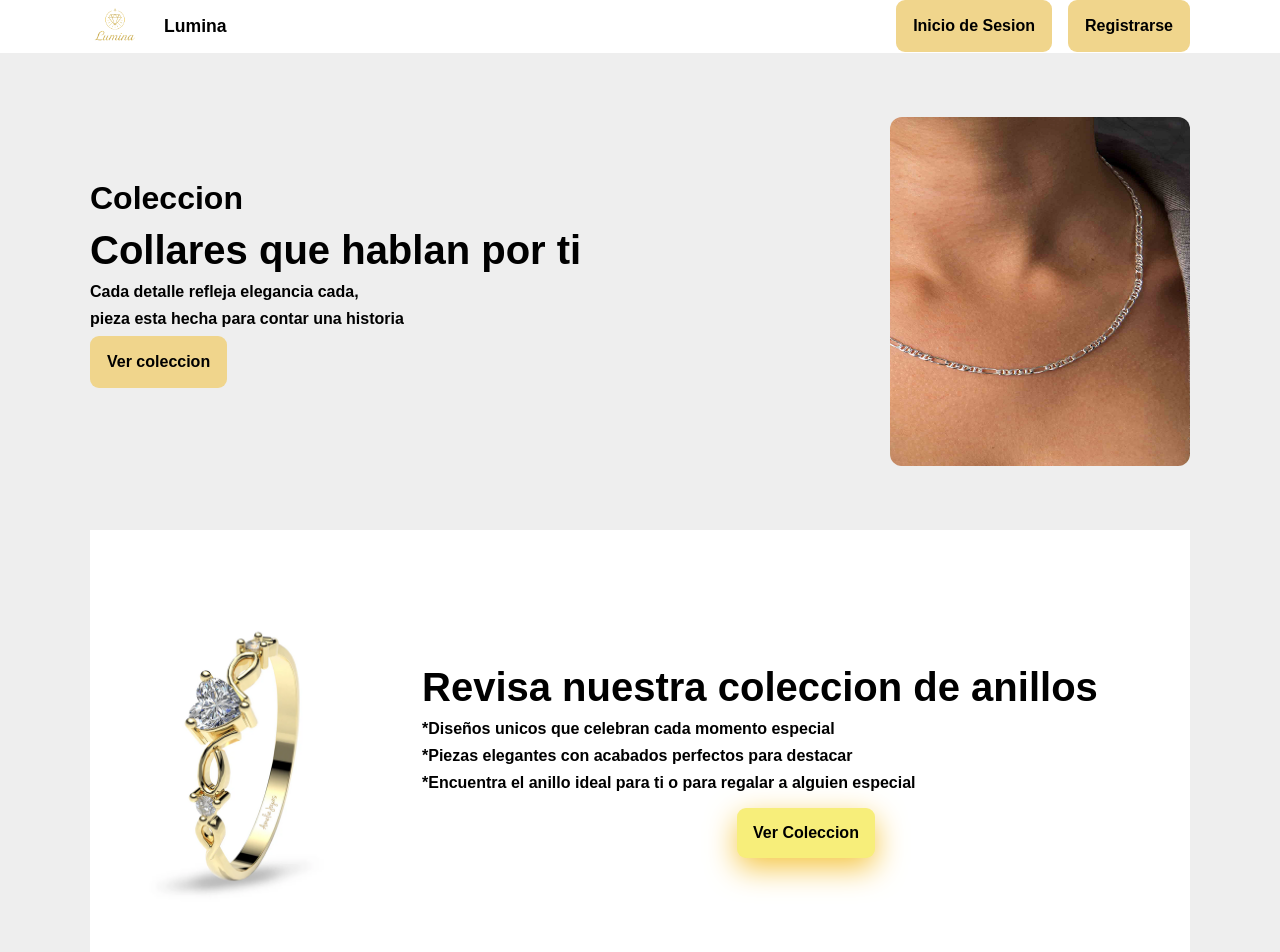
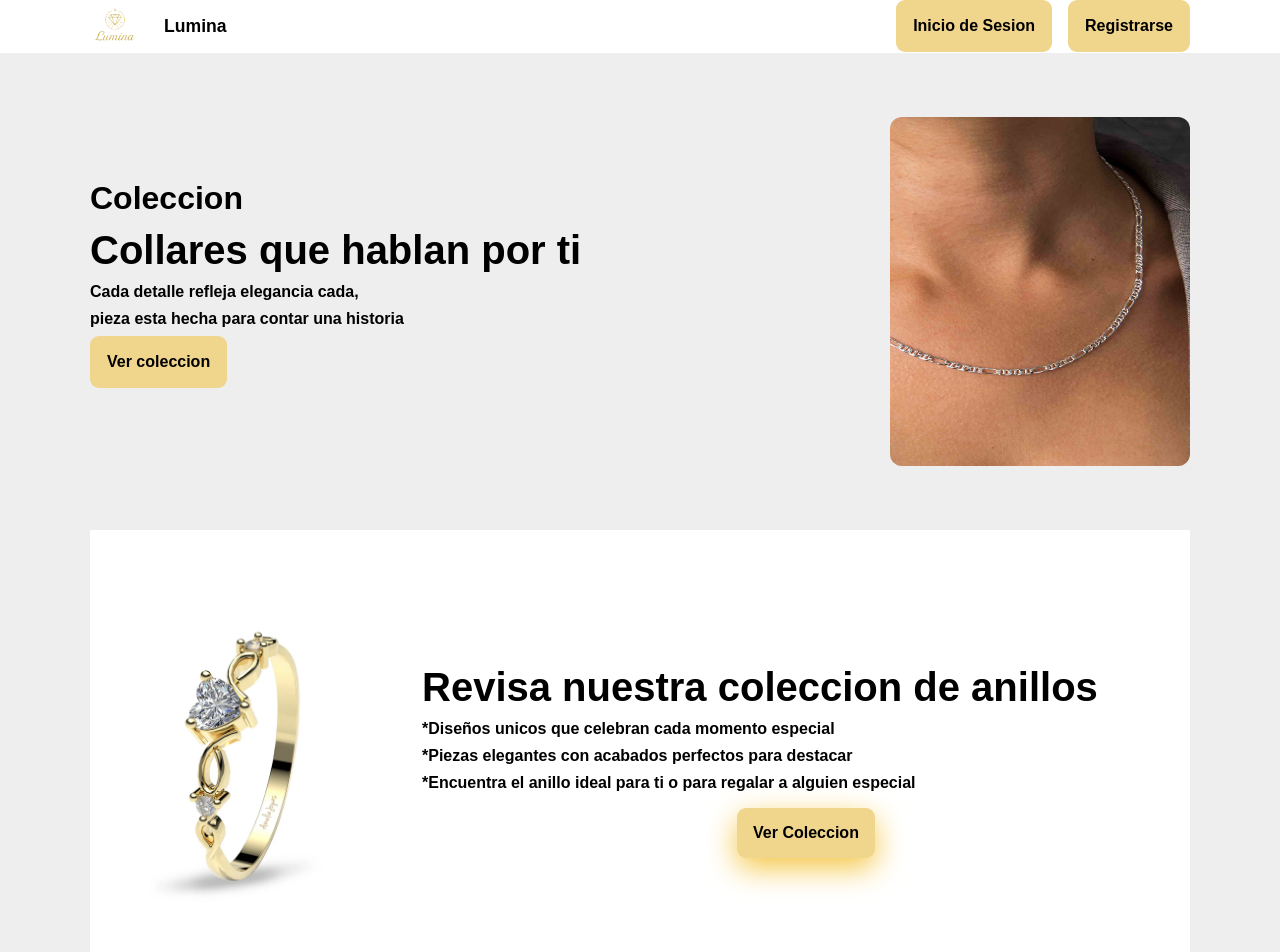
Before and after one commit to SpeedChela/Lumina, a Next.js app: page / in a window 1280 px wide. Shown: the top 952 px of the page. Built offline with nearby package versions, Linux system fonts and the light colour scheme.

Commit message:
ya quedo el color del btn

```diff
--- a/app/globals.css
+++ b/app/globals.css
@@ -8,7 +8,7 @@
   --text: #000000; /* Color del texto principal */
   --muted: #b3ab99; /* Color para elementos atenuados o secundarios */
   --brand: #f0d58c; /* Color de marca o acento principal */
-  --brand--600: #f7ee7a; /* Variante más intensa del color de marca */
+  --brand--600: #f0d58c; /* Variante más intensa del color de marca */
   --surface: #fdf5e6; /* Color para superficies o elementos destacados */
   --card: #ffffff; /* Color para tarjetas o bloques */
   --border: #ffffff; /* Color para bordes de elementos */
```
Also changed, not shown: package.json (+6 -6 lines), 1 other file (tests, documents, lock files or other folders).
